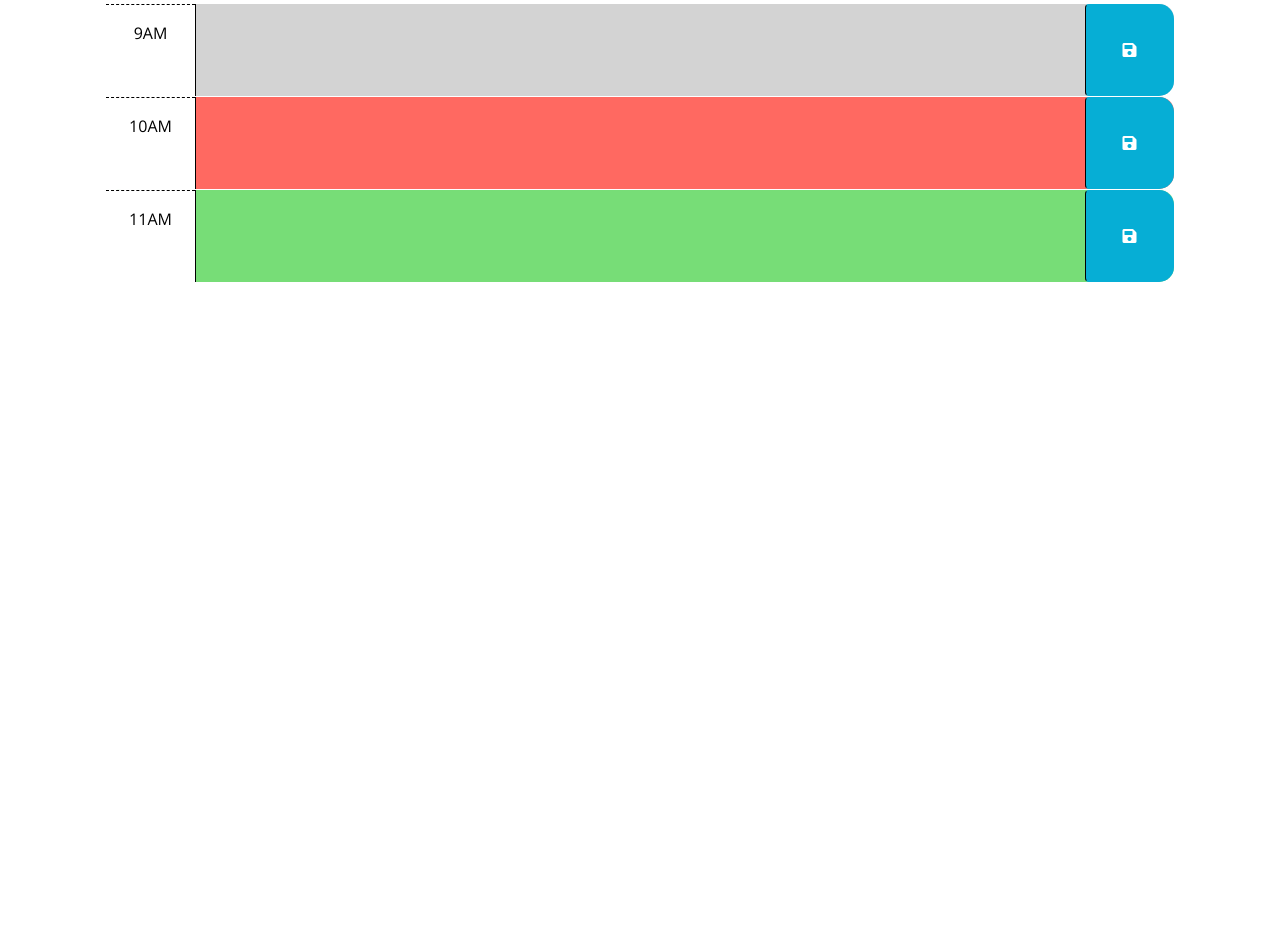
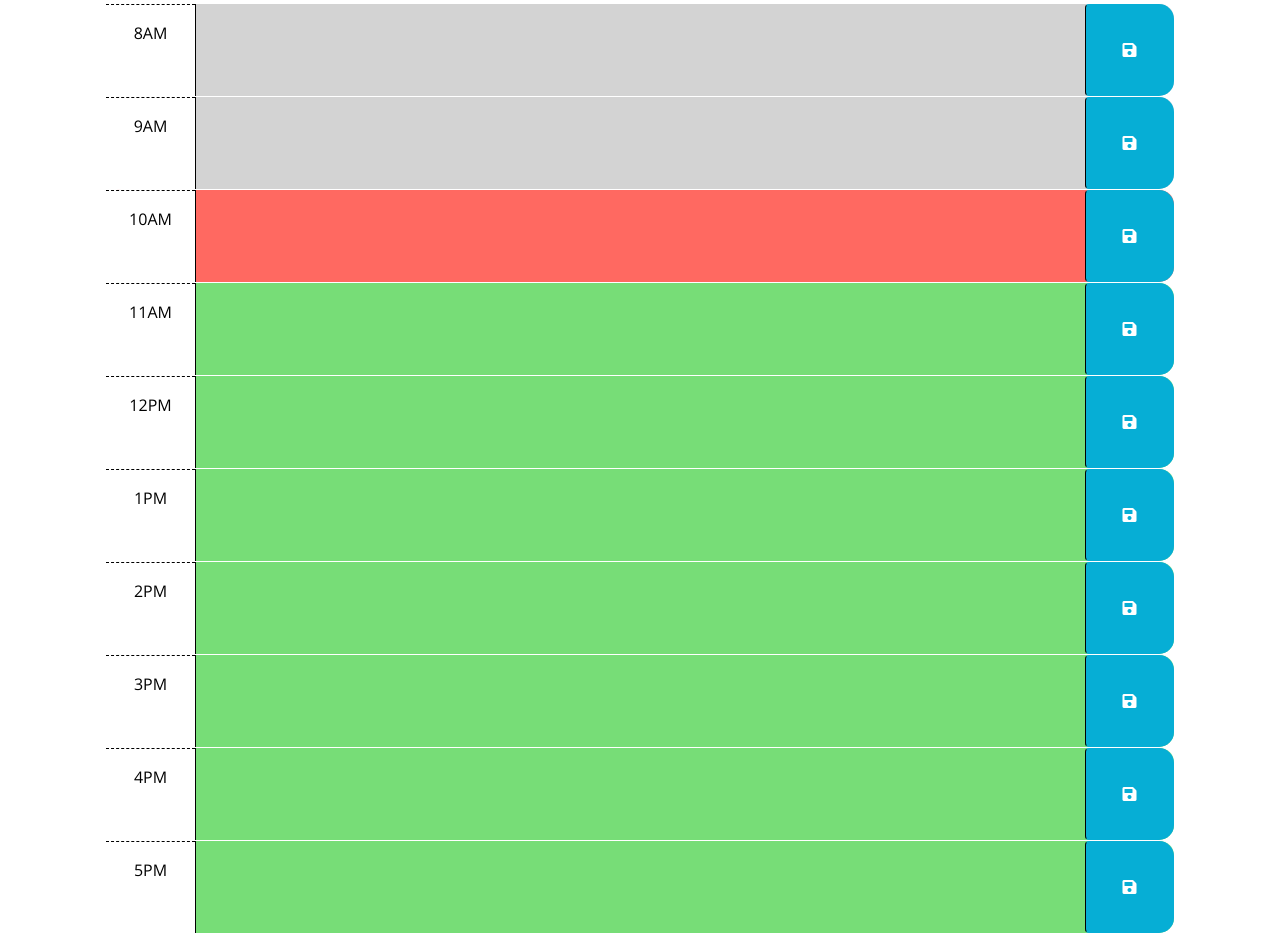
Before and after one commit to Grahamy27/Week5-Work-Day-Scheduler-Graham, a plain HTML site: page index.html in a window 1280 px wide. Shown: the part 253-1186 px from the top of the page. Before the commit the page ends 800 px from the top, so only its background shows below. Drawn offline with nearby package versions, Linux system fonts and the light colour scheme; files that its build step writes are made by us from their sources.

Commit message:
stored time boxes in HTML

```diff
--- a/assets/JS/script.js
+++ b/assets/JS/script.js
@@ -1,3 +1,5 @@
+var dateTime = $('#currentDay');
+var now = dayjs()
 // Wrap all code that interacts with the DOM in a call to jQuery to ensure that
 // the code isn't run until the browser has finished rendering all the elements
 // in the html.
--- a/index.html
+++ b/index.html
@@ -18,7 +18,7 @@
       href="https://fonts.googleapis.com/css?family=Open+Sans&display=swap"
       rel="stylesheet"
     />
-    <link rel="stylesheet" href="style.css" />
+    <link rel="stylesheet" href="./assets/css/style.css" />
     <title>Work Day Scheduler</title>
   </head>
 
@@ -38,6 +38,13 @@
         in the finished product. Remember to delete this comment once the
         code is implemented.
         -->
+        <div id="hour-8" class="row time-block past">
+          <div class="col-2 col-md-1 hour text-center py-3">8AM</div>
+          <textarea class="col-8 col-md-10 description" rows="3"> </textarea>
+          <button class="btn saveBtn col-2 col-md-1" aria-label="save">
+            <i class="fas fa-save" aria-hidden="true"></i>
+          </button>
+        </div>
 
       <!-- Example of a past time block. The "past" class adds a gray background color. -->
       <div id="hour-9" class="row time-block past">
@@ -66,6 +73,54 @@
         </button>
       </div>
 
+      <div id="hour-12" class="row time-block future">
+        <div class="col-2 col-md-1 hour text-center py-3">12PM</div>
+        <textarea class="col-8 col-md-10 description" rows="3"> </textarea>
+        <button class="btn saveBtn col-2 col-md-1" aria-label="save">
+          <i class="fas fa-save" aria-hidden="true"></i>
+        </button>
+      </div>
+
+      <div id="hour-13" class="row time-block future">
+        <div class="col-2 col-md-1 hour text-center py-3">1PM</div>
+        <textarea class="col-8 col-md-10 description" rows="3"> </textarea>
+        <button class="btn saveBtn col-2 col-md-1" aria-label="save">
+          <i class="fas fa-save" aria-hidden="true"></i>
+        </button>
+      </div>
+
+      <div id="hour-14" class="row time-block future">
+        <div class="col-2 col-md-1 hour text-center py-3">2PM</div>
+        <textarea class="col-8 col-md-10 description" rows="3"> </textarea>
+        <button class="btn saveBtn col-2 col-md-1" aria-label="save">
+          <i class="fas fa-save" aria-hidden="true"></i>
+        </button>
+      </div>
+
+      <div id="hour-15" class="row time-block future">
+        <div class="col-2 col-md-1 hour text-center py-3">3PM</div>
+        <textarea class="col-8 col-md-10 description" rows="3"> </textarea>
+        <button class="btn saveBtn col-2 col-md-1" aria-label="save">
+          <i class="fas fa-save" aria-hidden="true"></i>
+        </button>
+      </div>
+
+      <div id="hour-16" class="row time-block future">
+        <div class="col-2 col-md-1 hour text-center py-3">4PM</div>
+        <textarea class="col-8 col-md-10 description" rows="3"> </textarea>
+        <button class="btn saveBtn col-2 col-md-1" aria-label="save">
+          <i class="fas fa-save" aria-hidden="true"></i>
+        </button>
+      </div>
+
+      <div id="hour-17" class="row time-block future">
+        <div class="col-2 col-md-1 hour text-center py-3">5PM</div>
+        <textarea class="col-8 col-md-10 description" rows="3"> </textarea>
+        <button class="btn saveBtn col-2 col-md-1" aria-label="save">
+          <i class="fas fa-save" aria-hidden="true"></i>
+        </button>
+      </div>
+
     <script src="https://code.jquery.com/jquery-3.4.1.min.js"></script>
     <script
       src="https://cdn.jsdelivr.net/npm/dayjs@1.11.3/dayjs.min.js"
@@ -73,6 +128,6 @@
       crossorigin="anonymous"
     ></script>
 
-    <script src="script.js"></script>
+    <script src="./assets/js/script.js"></script>
   </body>
 </html>
```
